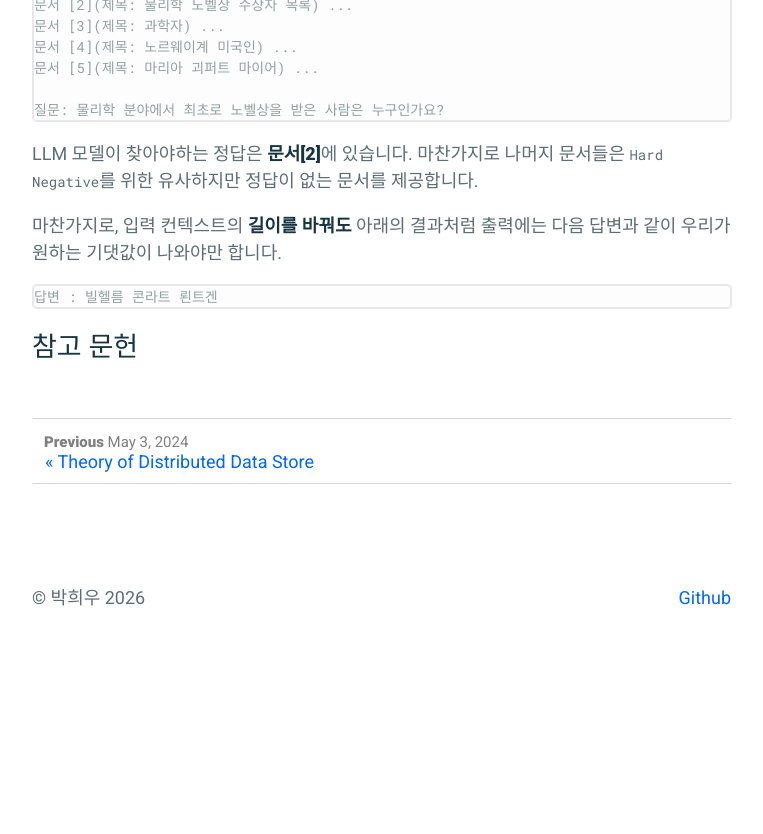
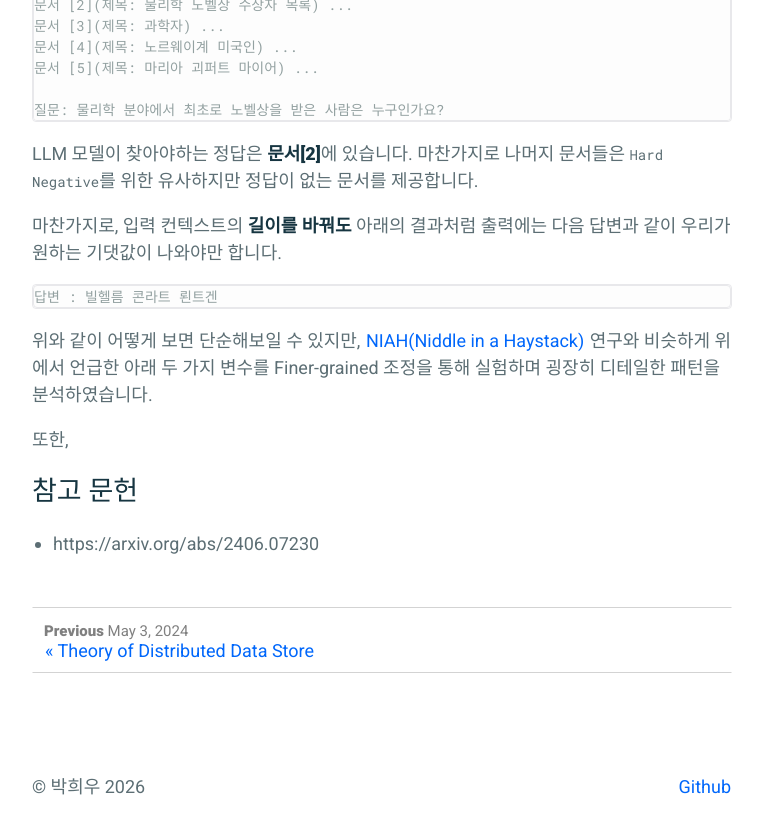
Before and after one commit to parkhuiwo0/parkhuiwo0.github.io, a Jekyll site: the page built from _posts/2026-03-27-Lost-In-the-Middle.md, in a window 1280 px wide and 900 px high, scrolled down 3501 px. Shown: the top 834 px of the window, without its empty margins (258-1021 px from the left). Built offline with Jekyll 4.4.1, drawn with Linux system fonts in a browser that asks for light colours; before the commit the page ends 4212 px from its top, so only the background shows below that.

Commit message:
Update 2026-03-27-Lost-In-the-Middle.md

````diff
--- a/_posts/2026-03-27-Lost-In-the-Middle.md
+++ b/_posts/2026-03-27-Lost-In-the-Middle.md
@@ -118,5 +118,9 @@ LLM 모델이 찾아야하는 정답은 **문서[2]**에 있습니다. 마찬가
 답변 : 빌헬름 콘라트 뢴트겐
 ```
 
+위와 같이 어떻게 보면 단순해보일 수 있지만, [NIAH(Niddle in a Haystack)](https://arxiv.org/abs/2406.07230) 연구와 비슷하게 위에서 언급한 아래 두 가지 변수를 Finer-grained 조정을 통해 실험하며 굉장히 디테일한 패턴을 분석하였습니다.
+
+또한,
 
 # 참고 문헌
+- https://arxiv.org/abs/2406.07230
````
